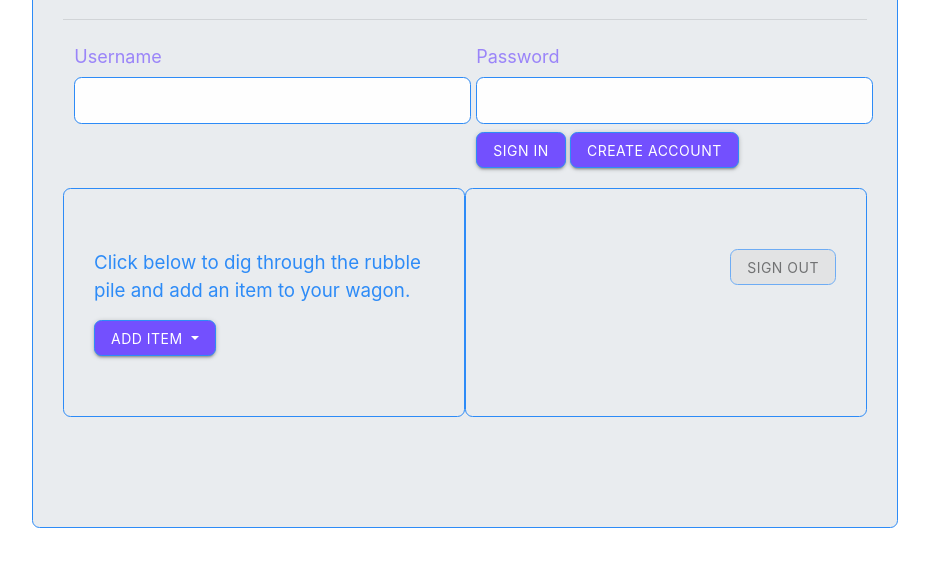
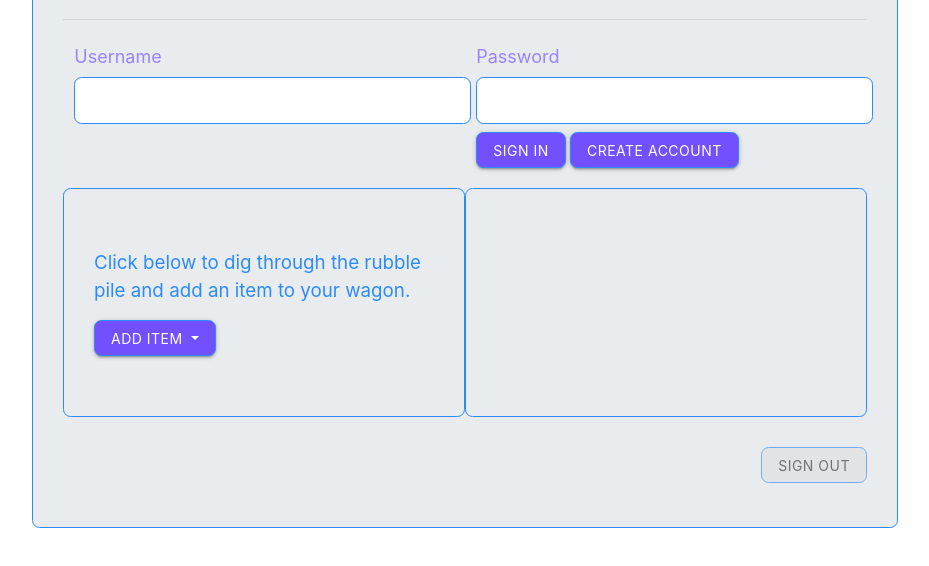
Before and after one commit to ariasadeghi530/codepocalypse, a website: page public/index.html in a window 1280 px wide. Shown: the part 260-826 px from the top of the page, without its empty margins (175-1104 px from the left). Drawn offline with nearby package versions, Linux system fonts and the light colour scheme.

Commit message:
Adds styling to logout btn

```diff
--- a/public/assets/css/styles.css
+++ b/public/assets/css/styles.css
@@ -79,6 +79,12 @@ textarea.materialize-textarea {
   cursor: pointer;
 }
 
+.signOutBtn {
+  display: block;
+  position: relative;
+  margin-bottom: -3rem;
+  margin-left: auto;
+}
 
 .btn.disabled,
 .disabled.btn-large,
--- a/public/index.html
+++ b/public/index.html
@@ -18,9 +18,11 @@
   <div class="container">
     <div class="row">
       <div class="jumbotron col-md-12">
-        <h1 class="display-4">Toilet Paper Vendor<span id="tpImageSpan" class="tpImageSpan"><img class="tpImage" src="./images/tp.png" alt="toilet paper"></img></span></h1>
+        <h1 class="display-4">Toilet Paper Vendor<span id="tpImageSpan" class="tpImageSpan"><img class="tpImage"
+              src="./images/tp.png" alt="toilet paper"></img></span></h1>
         <h4 class="display-5">G'Day, Peasants!</h4>
-        <p id="message" class="lead">Get Your Toilet Paper and Other Paper Tools Here! Quit Using Those Oak Leaves and Branches, It's Time to Get Civilized!</p>
+        <p id="message" class="lead">Get Your Toilet Paper and Other Paper Tools Here! Quit Using Those Oak Leaves and
+          Branches, It's Time to Get Civilized!</p>
         <hr class="my-4">
         <form class="row">
           <div class="form-group col">
@@ -47,15 +49,13 @@
           </button>
           <div class="dropdown-menu" aria-labelledby="dropdownMenu2">
             <div id="inventory">You must sign in!</div>
-
           </div>
         </div>
       </div>
-
-
       <div class="jumbotron col-md-6">
-
-    <button id="signOut" type="submit" class="float-right btn btn-danger" disabled>Sign Out</button>
+      </div>
+      <button id="signOut" type="submit" class="signOutBtn float-right btn btn-danger" disabled>Sign Out</button>
+    </div>
   </div>
   <script src="https://code.jquery.com/jquery-3.4.1.slim.min.js"></script>
   <script src="https://cdn.jsdelivr.net/npm/popper.js@1.16.0/dist/umd/popper.min.js"></script>
```
Lines whose indentation alone changed are shown as unchanged.
